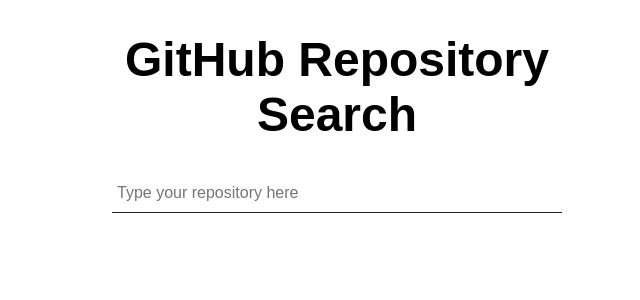
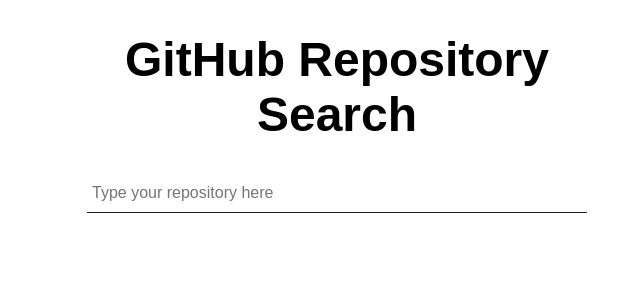
Before and after one commit to MongeralAegonDigital/front-end-trabalhe-na-mad, a PHP site: page / in a window 1280 px wide. Shown: the top 300 px of the page, without its empty margins (303-943 px from the left). Run offline with PHP 8.4, Linux system fonts and the light colour scheme; some libraries are stand-ins or nearby versions.

Commit message:
update README

```diff
--- a/dist/css/app.css
+++ b/dist/css/app.css
@@ -355,7 +355,7 @@
 
 .main-container {
   display: block;
-  width: 450px;
+  width: 500px;
   margin: 0 auto; }
 
 .main-title {
--- a/src/sass/app.scss
+++ b/src/sass/app.scss
@@ -3,7 +3,7 @@
 
 .main-container {
   display: block;
-  width: 450px;
+  width: 500px;
   margin: 0 auto;
 }
 
```
Also changed, not shown: README.md.
